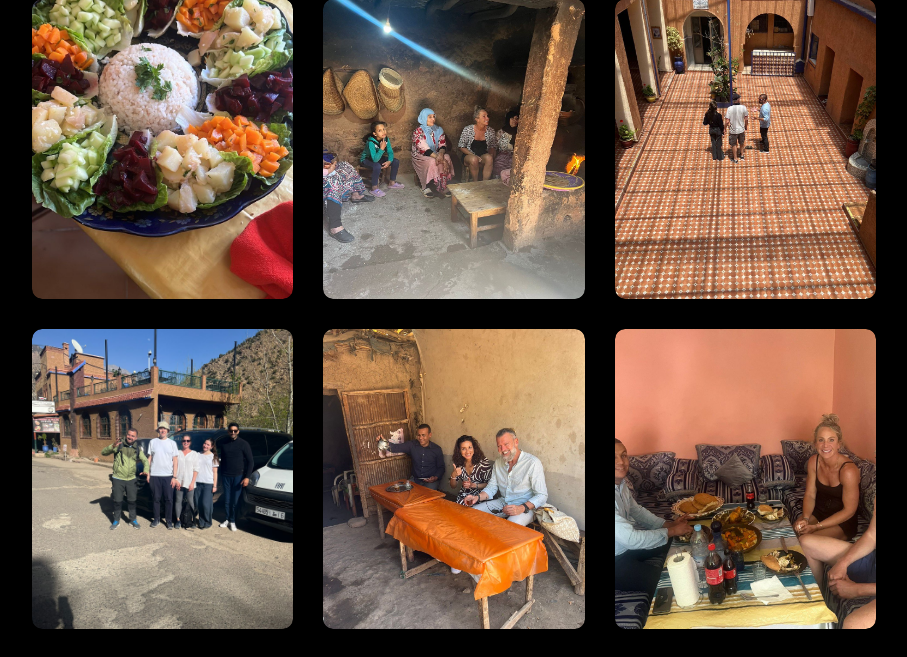
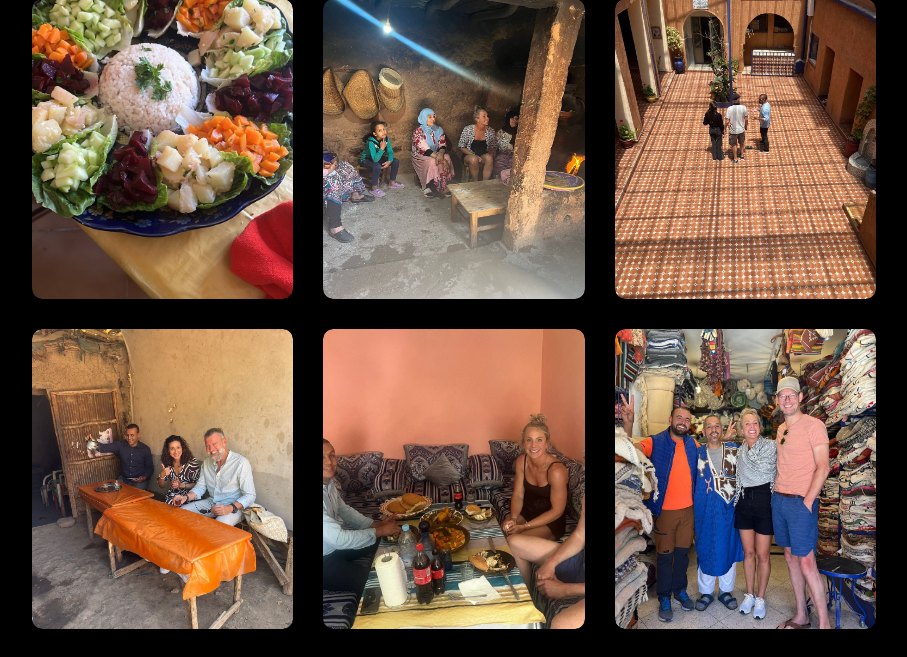
Before and after one commit to Kraeon20/jamal-tours, a Flask app: page / in a window 1280 px wide. Shown: the part 5843-6500 px from the top of the page, without its empty margins (186-1093 px from the left). Run offline with Flask 3, Linux system fonts and the light colour scheme; some libraries are stand-ins or nearby versions.

Commit message:
removed deplicate photo

```diff
--- a/templates/index.html
+++ b/templates/index.html
@@ -268,10 +268,6 @@
             </div>
 
             <div class="tour-item">
-                <img src="../static/images/friends.jpeg" alt="Tour Image 9">
-            </div>
-
-            <div class="tour-item">
                 <img src="../static/images/table.jpg" alt="Tour Image 9">
             </div>
 
```
